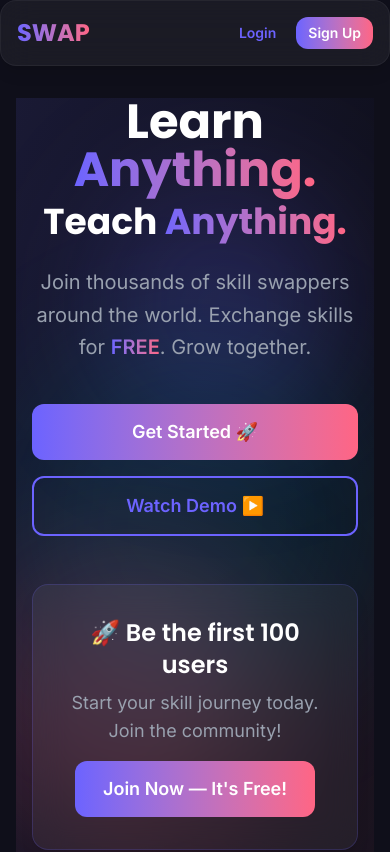
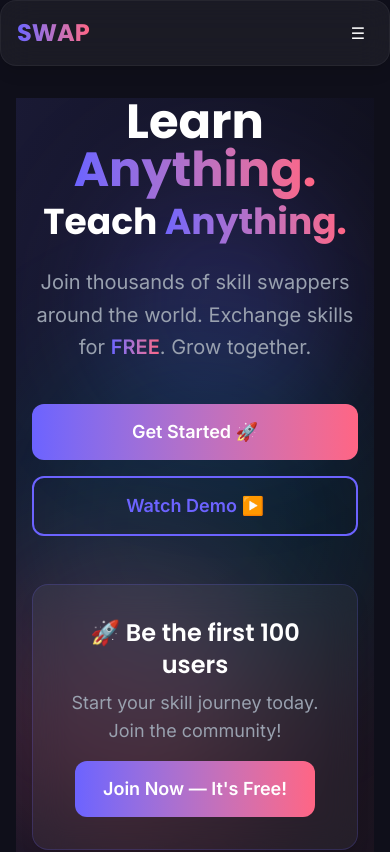
Before and after one commit to niteshtalreja/skillswap-frontend, a React (Vite) app: page / in a window 390 px wide. Shown: the top 852 px of the page. Built offline with nearby package versions, Linux system fonts and the light colour scheme.

Commit message:
Fix: Mobile responsive navbar with menu

```diff
--- a/src/components/layout/Navbar.jsx
+++ b/src/components/layout/Navbar.jsx
@@ -1,41 +1,73 @@
-import { Link } from 'react-router-dom'
-import Button from '../ui/Button'
+import { Link } from 'react-router-dom';
+import Button from '../ui/Button';
+import { useState } from 'react';
 
 const Navbar = () => {
-  const token = localStorage.getItem('token')
-  const user = JSON.parse(localStorage.getItem('user') || '{}')
+  const token = localStorage.getItem('token');
+  const user = JSON.parse(localStorage.getItem('user') || '{}');
+  const [isMenuOpen, setIsMenuOpen] = useState(false);
+
+  const handleLogout = () => {
+    localStorage.clear();
+    window.location.href = '/login';
+  };
 
   return (
     <nav className="glass-card sticky top-0 z-50 border-b border-white/5">
       <div className="max-w-7xl mx-auto px-4 sm:px-6 lg:px-8">
         <div className="flex justify-between items-center h-16">
+          {/* Logo */}
           <Link to="/" className="flex items-center gap-2">
             <span className="text-2xl font-heading font-bold text-gradient">SWAP</span>
           </Link>
+
+          {/* Desktop Nav */}
+          {token ? (
             <div className="hidden md:flex items-center gap-6 text-gray-300">
               <Link to="/dashboard" className="hover:text-white transition-colors">Dashboard</Link>
               <Link to="/matches" className="hover:text-white transition-colors">Matches</Link>
               <Link to="/requests" className="hover:text-white transition-colors">Requests</Link>
-          </div>
-          <div className="flex items-center gap-4">
-            {token ? (
-              <div className="flex items-center gap-3">
-                <span className="text-sm text-gray-400 hidden sm:block">👋 {user.name || 'User'}</span>
-                <Button size="sm" variant="ghost" onClick={() => { localStorage.clear(); window.location.href = '/login' }}>
-                  Logout
-                </Button>
+              <span className="text-sm text-gray-400">👋 {user.name || 'User'}</span>
+              <Button size="sm" variant="ghost" onClick={handleLogout}>Logout</Button>
             </div>
           ) : (
-              <div className="flex items-center gap-2">
+            <div className="hidden md:flex items-center gap-2">
               <Link to="/login"><Button size="sm" variant="ghost">Login</Button></Link>
               <Link to="/register"><Button size="sm">Sign Up</Button></Link>
             </div>
           )}
+
+          {/* Mobile Menu Button */}
+          <button
+            className="md:hidden text-white p-2"
+            onClick={() => setIsMenuOpen(!isMenuOpen)}
+          >
+            {isMenuOpen ? '✕' : '☰'}
+          </button>
         </div>
+
+        {/* Mobile Menu */}
+        {isMenuOpen && (
+          <div className="md:hidden py-4 border-t border-white/5">
+            {token ? (
+              <div className="flex flex-col gap-3 text-gray-300">
+                <Link to="/dashboard" className="hover:text-white transition-colors px-2 py-1">Dashboard</Link>
+                <Link to="/matches" className="hover:text-white transition-colors px-2 py-1">Matches</Link>
+                <Link to="/requests" className="hover:text-white transition-colors px-2 py-1">Requests</Link>
+                <span className="text-sm text-gray-400 px-2 py-1">👋 {user.name || 'User'}</span>
+                <Button size="sm" variant="ghost" onClick={handleLogout} className="text-left">Logout</Button>
               </div>
+            ) : (
+              <div className="flex flex-col gap-2">
+                <Link to="/login"><Button size="sm" variant="ghost" className="w-full">Login</Button></Link>
+                <Link to="/register"><Button size="sm" className="w-full">Sign Up</Button></Link>
+              </div>
+            )}
+          </div>
+        )}
       </div>
     </nav>
-  )
-}
+  );
+};
 
-export default Navbar
+export default Navbar;
```
Lines whose indentation alone changed are shown as unchanged.
